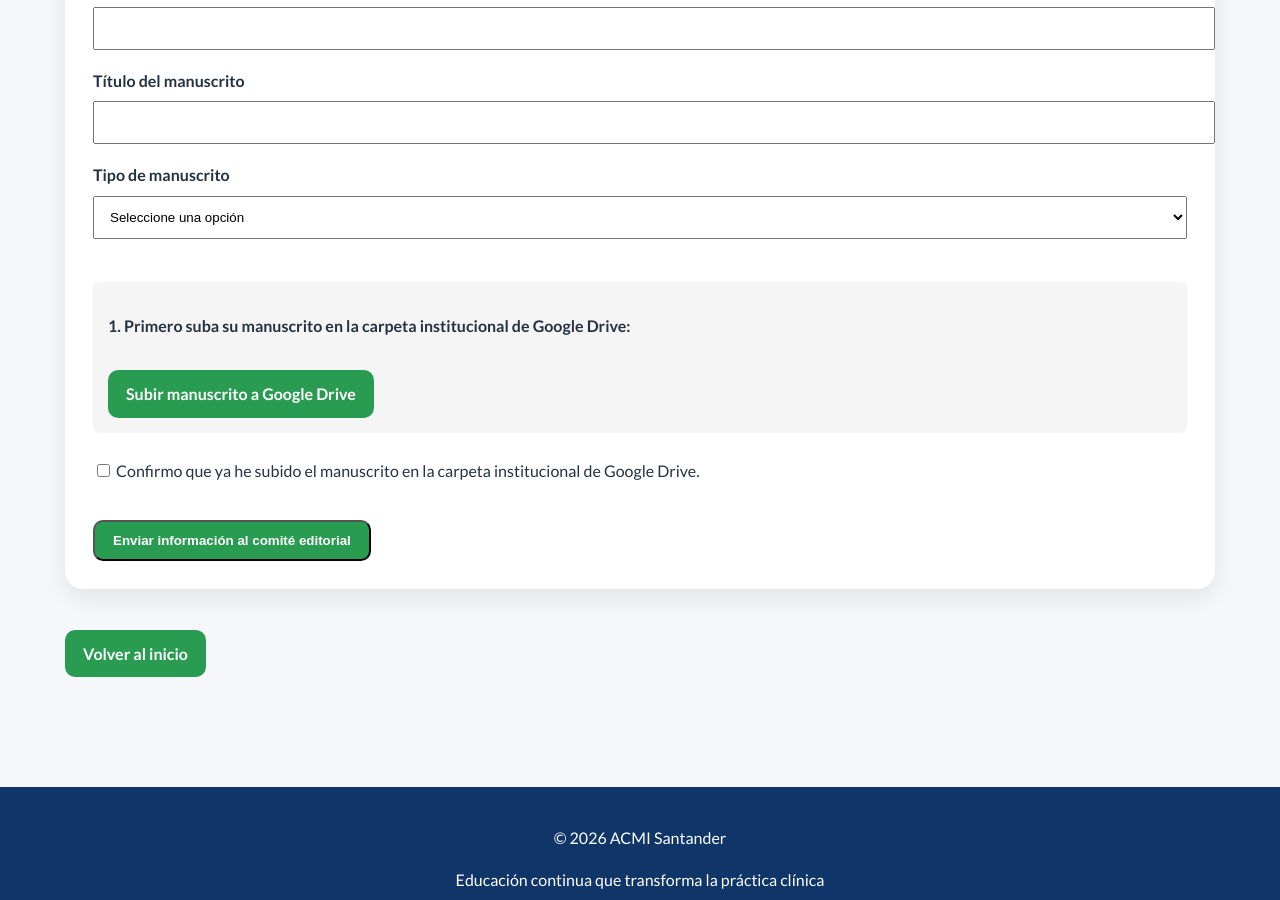
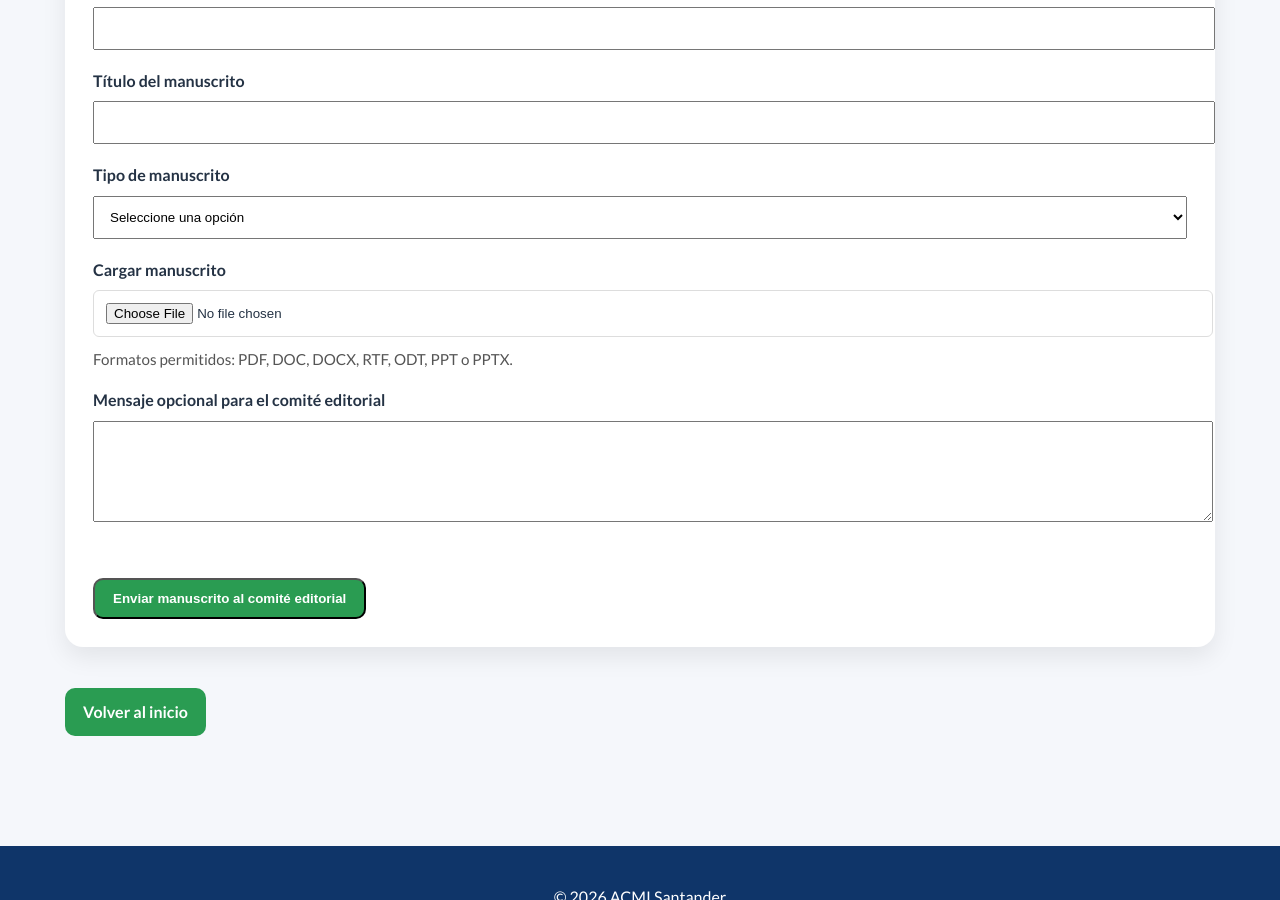
Before and after one commit to Acmisantander/Acmisantander, a Jekyll site: the page built from magazine/enviar-manuscrito.html, in a window 1280 px wide and 900 px high, scrolled down 652 px. Built offline with Jekyll 4.4.1, drawn with Linux system fonts in a browser that asks for light colours.

Commit message:
Update enviar-manuscrito.html

```diff
--- a/magazine/enviar-manuscrito.html
+++ b/magazine/enviar-manuscrito.html
@@ -14,7 +14,7 @@ permalink: /magazine/enviar-manuscrito/
 Formulario institucional para el envío de manuscritos académicos, columnas de opinión, editoriales o artículos para el Magazine ACMI Santander.
 </p>
 
-<form action="https://formsubmit.co/santanderacmi@gmail.com" method="POST">
+<form id="manuscritoForm" action="https://formsubmit.co/santanderacmi@gmail.com" method="POST">
 
 <input type="hidden" name="_subject" value="Nuevo manuscrito enviado al Magazine ACMI Santander">
 <input type="hidden" name="_captcha" value="false">
@@ -22,8 +22,10 @@ Formulario institucional para el envío de manuscritos académicos, columnas de
 <input type="hidden" name="_next" value="https://acmisantander.github.io/Acmisantander/magazine/gracias/">
 <input type="hidden" name="_autoresponse" value="Su manuscrito fue recibido por el Magazine ACMI Santander. El comité editorial revisará su envío y se comunicará con usted si se requieren ajustes, información adicional o aprobación para publicación.">
 
+<input type="hidden" id="Archivo_R2" name="Archivo_R2">
+
 <label><strong>Nombre completo del autor</strong></label>
-<input type="text" name="Autor" required style="width:100%; padding:12px; margin:8px 0 18px;">
+<input id="autor" type="text" name="Autor" required style="width:100%; padding:12px; margin:8px 0 18px;">
 
 <label><strong>Afiliación institucional</strong></label>
 <input type="text" name="Afiliacion" required style="width:100%; padding:12px; margin:8px 0 18px;">
@@ -32,7 +34,7 @@ Formulario institucional para el envío de manuscritos académicos, columnas de
 <input type="email" name="email" required style="width:100%; padding:12px; margin:8px 0 18px;">
 
 <label><strong>Título del manuscrito</strong></label>
-<input type="text" name="Titulo" required style="width:100%; padding:12px; margin:8px 0 18px;">
+<input id="titulo" type="text" name="Titulo" required style="width:100%; padding:12px; margin:8px 0 18px;">
 
 <label><strong>Tipo de manuscrito</strong></label>
 <select name="Tipo" required style="width:100%; padding:12px; margin:8px 0 18px;">
@@ -43,30 +45,25 @@ Formulario institucional para el envío de manuscritos académicos, columnas de
 <option>Noticia</option>
 </select>
 
-<div style="margin-top:25px; margin-bottom:25px; padding:15px; background:#f5f5f5; border-radius:6px;">
+<label><strong>Cargar manuscrito</strong></label>
+<input
+id="archivo"
+type="file"
+required
+accept=".pdf,.doc,.docx,.rtf,.odt,.ppt,.pptx"
+style="width:100%; padding:12px; margin:8px 0 18px; border:1px solid #ddd; border-radius:6px;">
 
-<p><strong>1. Primero suba su manuscrito en la carpeta institucional de Google Drive:</strong></p>
+<p style="font-size:0.95rem; color:#555; margin-top:-8px;">
+Formatos permitidos: PDF, DOC, DOCX, RTF, ODT, PPT o PPTX.
+</p>
 
-<a
-class="btn"
-href="https://drive.google.com/drive/folders/1mfGTG2P0aAecRK95arPEOpTUP5wqv3s0?usp=drive_link"
-target="_blank">
+<label><strong>Mensaje opcional para el comité editorial</strong></label>
+<textarea name="Mensaje" rows="5" style="width:100%; padding:12px; margin:8px 0 18px;"></textarea>
 
-Subir manuscrito a Google Drive
+<p id="estadoCarga" style="font-weight:bold; color:#0f766e;"></p>
 
-</a>
-
-</div>
-
-<div style="margin-top:20px; margin-bottom:20px;">
-<label>
-<input type="checkbox" name="Confirmacion_Drive" required>
-Confirmo que ya he subido el manuscrito en la carpeta institucional de Google Drive.
-</label>
-</div>
-
-<button class="btn" type="submit">
-Enviar información al comité editorial
+<button id="botonEnviar" class="btn" type="submit">
+Enviar manuscrito al comité editorial
 </button>
 
 </form>
@@ -78,3 +75,54 @@ Enviar información al comité editorial
 Volver al inicio
 </a>
 </div>
+
+<script>
+document.getElementById("manuscritoForm").addEventListener("submit", async function(e) {
+  e.preventDefault();
+
+  const boton = document.getElementById("botonEnviar");
+  const estado = document.getElementById("estadoCarga");
+  const archivo = document.getElementById("archivo").files[0];
+  const autor = document.getElementById("autor").value;
+  const titulo = document.getElementById("titulo").value;
+
+  if (!archivo) {
+    alert("Debe cargar un archivo.");
+    return;
+  }
+
+  boton.disabled = true;
+  boton.innerText = "Cargando manuscrito...";
+  estado.innerText = "Subiendo archivo. No cierre esta ventana.";
+
+  const formData = new FormData();
+  formData.append("archivo", archivo);
+  formData.append("autor", autor);
+  formData.append("titulo", titulo);
+
+  try {
+    const response = await fetch("https://dawn-base-5480.santanderacmi.workers.dev", {
+      method: "POST",
+      body: formData
+    });
+
+    const result = await response.json();
+
+    if (!result.success) {
+      throw new Error(result.error || "Error al cargar el archivo");
+    }
+
+    document.getElementById("Archivo_R2").value = result.fileKey;
+
+    estado.innerText = "Archivo cargado correctamente. Enviando información al comité editorial...";
+
+    e.target.submit();
+
+  } catch (error) {
+    console.error(error);
+    boton.disabled = false;
+    boton.innerText = "Enviar manuscrito al comité editorial";
+    estado.innerText = "Error al cargar el archivo. Intente nuevamente.";
+  }
+});
+</script>
```
